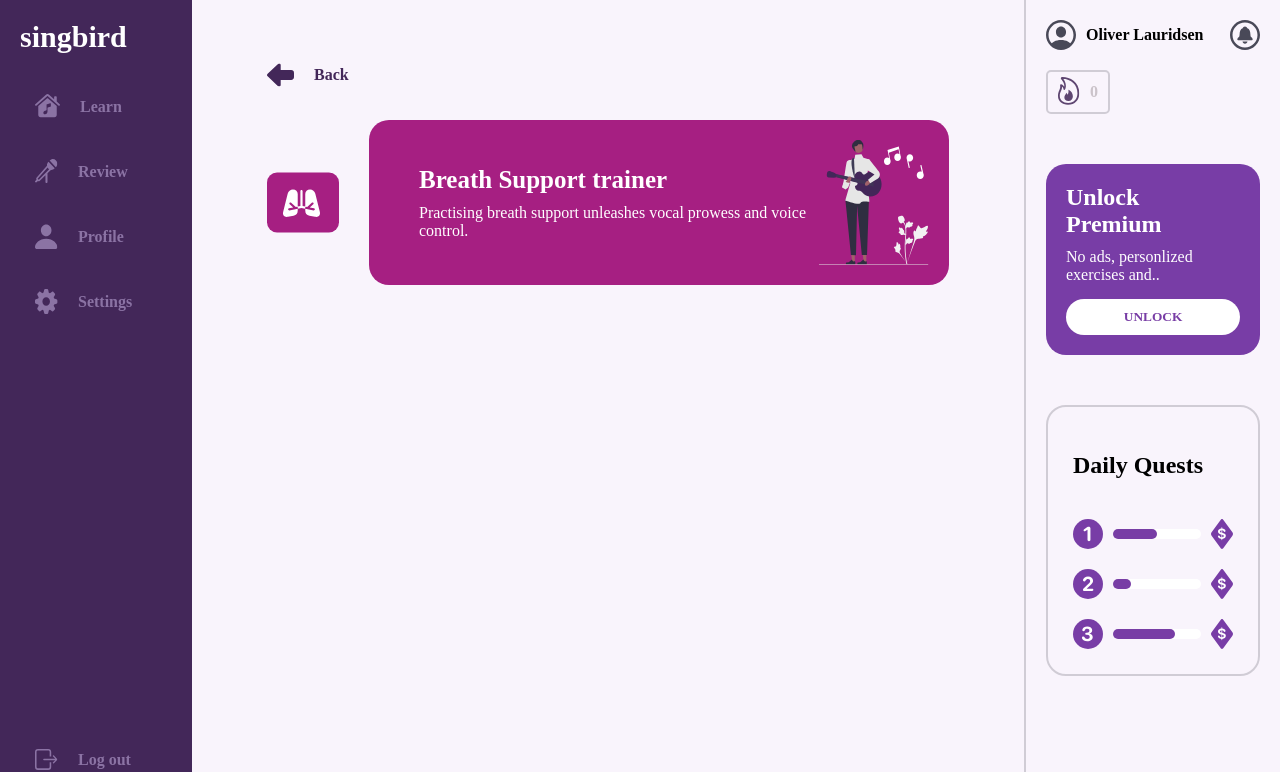
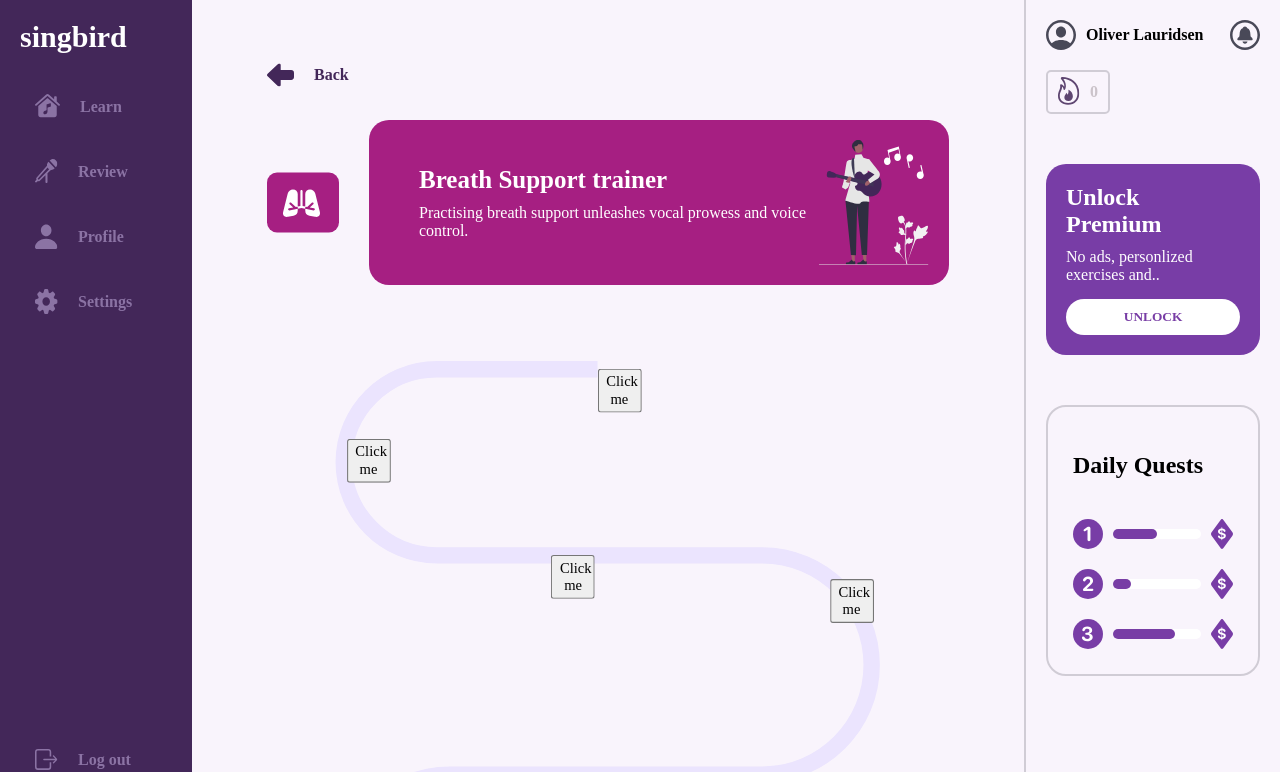
Before and after one commit to oliverlauridsen/singbird, a React (Create React App) app: page /training-type/breath-support in a window 1280 px wide. Shown: the top 772 px of the page. Built offline with nearby package versions, Linux system fonts and the light colour scheme; a web font is replaced by a local one.

Commit message:
maps out the general solution for the LevelsMap and how the content is placed alongside the SVG path

```diff
--- a/src/components/Learn/LevelsMap.tsx
+++ b/src/components/Learn/LevelsMap.tsx
@@ -5,20 +5,42 @@ import manPlayingGuitar from "../../img/man-playing-guitar.svg";
 import styled from "styled-components";
 import arrowBack from "../../img/arrow-back.svg";
 import { Link } from "react-router-dom";
-export default function LevelsMap() {
+import { useRef, useEffect, useState } from "react";
+
+export default function LevelsMap(): JSX.Element {
 	const { trainingType } = useParams();
+	const svgRef = useRef<SVGPathElement>(null);
+	const [startingPoint, setStartingPoint] = useState<DOMPoint | null>(null);
+	const [points, setPoints] = useState<DOMPoint[] | null>(null);
 
 	const trainingTypeData = trainingCardData.find(
 		(cardData) => cardData.slug === trainingType
 	);
 
-	console.log(trainingTypeData);
+	useEffect(() => {
+		const svgElement = svgRef.current;
+		const buttonElement = document.getElementById("myButton");
+
+		if (svgElement) {
+			const startPoint = svgElement.getPointAtLength(0);
+			setStartingPoint(startPoint);
+			const totalLength = svgElement.getTotalLength();
+			const halfWay = svgElement.getPointAtLength(totalLength / 2);
+
+			// Create an array and store 10 points along the path at equal intervals by dividing the total length by 10 and getting the point at each interval along the path
+			const points = Array.from({ length: 10 }, (_, i) =>
+				svgElement.getPointAtLength((i + 1) * (totalLength / 10))
+			);
+
+			setPoints(points);
+		}
+	}, []);
 
 	return (
 		<MainContent>
 			<Link className='back-wrapper' to='/'>
 				<img src={arrowBack} alt='' />
-				<p>Back</p>
+				<p> Back </p>
 			</Link>
 			<div className='header-wrapper'>
 				<img src={trainingTypeData?.icon} alt='' />
@@ -28,6 +50,69 @@ export default function LevelsMap() {
 					body={trainingTypeData!.description}
 					firstImage={manPlayingGuitar}
 				/>
+			</div>
+			<div className='levels-map-container'>
+				<svg
+					viewBox='0 0 498 784'
+					fill='none'
+					xmlns='http://www.w3.org/2000/svg'>
+					<path
+						ref={svgRef}
+						d='M239.628 8.39941H92.956C46.0361 8.39941 8 46.4355 8 93.3555V93.3555C8 140.275 46.0361 178.312 92.9561 178.312H389.848C445.076 178.312 489.848 223.15 489.848 278.378V278.378C489.848 333.607 445.076 378.445 389.848 378.445H104.373C51.1477 378.445 8 421.593 8 474.818V474.818C8 528.044 51.1477 571.191 104.373 571.191H389.848C445.076 571.191 489.848 615.963 489.848 671.191V676.382C489.848 731.611 445.076 776.382 389.848 776.382H17.9271'
+						stroke='#EBE4FE'
+						strokeWidth='15'
+					/>
+					<foreignObject
+						width='40'
+						height='40'
+						x={startingPoint?.x}
+						y={startingPoint?.y}>
+						<button style={{ width: "100%", height: "100%" }}>Click me</button>
+					</foreignObject>
+
+					<foreignObject
+						width='40'
+						height='40'
+						x={points?.[0].x}
+						y={points?.[0].y}>
+						<button style={{ width: "100%", height: "100%" }}>Click me</button>
+					</foreignObject>
+					<foreignObject
+						width='40'
+						height='40'
+						x={points?.[1].x}
+						y={points?.[1].y}>
+						<button style={{ width: "100%", height: "100%" }}>Click me</button>
+					</foreignObject>
+					<foreignObject
+						width='40'
+						height='40'
+						x={points?.[2].x}
+						y={points?.[2].y}>
+						<button style={{ width: "100%", height: "100%" }}>Click me</button>
+					</foreignObject>
+					<foreignObject
+						width='40'
+						height='40'
+						x={points?.[3].x}
+						y={points?.[3].y}>
+						<button style={{ width: "100%", height: "100%" }}>Click me</button>
+					</foreignObject>
+					<foreignObject
+						width='40'
+						height='40'
+						x={points?.[4].x}
+						y={points?.[4].y}>
+						<button style={{ width: "100%", height: "100%" }}>Click me</button>
+					</foreignObject>
+					<foreignObject
+						width='40'
+						height='40'
+						x={points?.[5].x}
+						y={points?.[5].y}>
+						<button style={{ width: "100%", height: "100%" }}>Click me</button>
+					</foreignObject>
+				</svg>
 			</div>
 		</MainContent>
 	);
@@ -55,4 +140,15 @@ const MainContent = styled.section`
 		flex-direction: row;
 		gap: 30px;
 	}
+
+	.levels-map-container {
+		width: 80%;
+		margin: 75px auto;
+		display: flex;
+		justify-content: center;
+
+		img {
+			margin: auto;
+		}
+	}
 `;
```
Also changed, not shown: src/img/levelsmaplines.svg (added).
